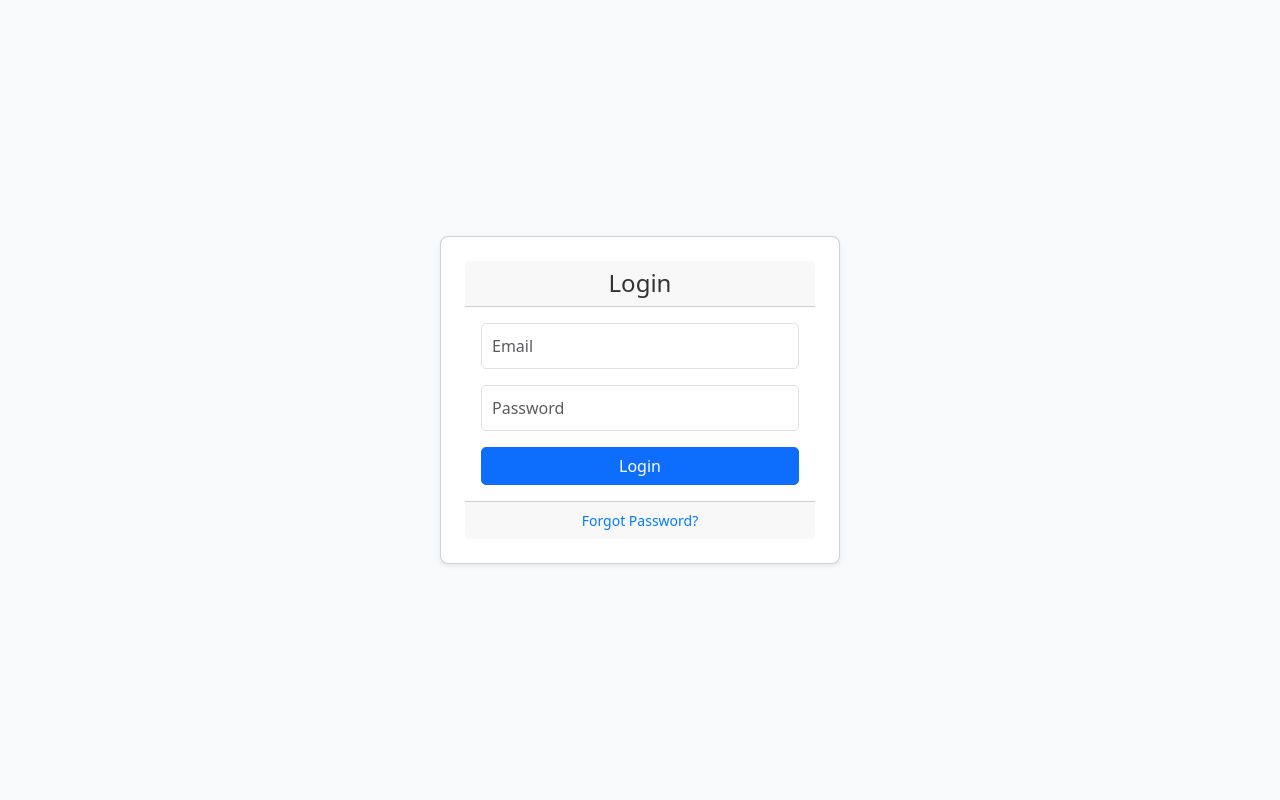
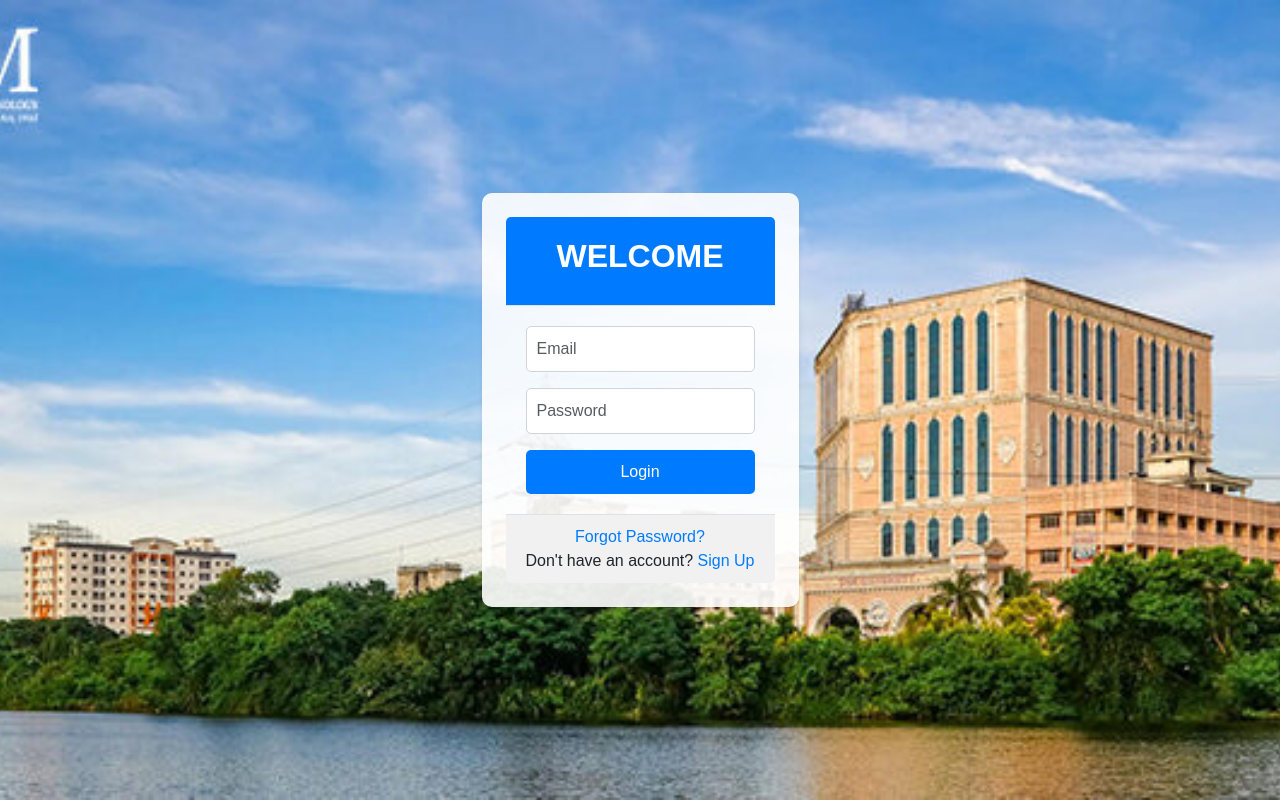
Before and after one commit to Brindhalakshmi17/mini-project, a Flask app: page /login in a window 1280 px wide. Run offline with Flask 3, Linux system fonts and the light colour scheme.

Commit message:
login update

```diff
--- a/static/login.css
+++ b/static/login.css
@@ -1,39 +1,91 @@
-/* Custom Styles for Login Page */
-body {
-    background-color: #f8f9fa;
+/* login.css */
+
+/* Basic Reset */
+body, h2, p {
+    margin: 0;
+    padding: 0;
+    box-sizing: border-box;
 }
 
-.card {
-    width: 100%;
-    max-width: 400px;
-    border-radius: 8px;
+body {
+    font-family: Arial, sans-serif;
+    background: url('../static/SRM.jpg') no-repeat center center fixed;
+    background-size: cover; /* Cover the entire viewport */
+    color: #333; /* Dark text color */
 }
 
-.card-header h2 {
-    margin-bottom: 0;
-    font-size: 24px;
-    color: #333;
+/* Container Style */
+.container {
+    max-width: 400px;
 }
 
-.form-control {
-    border-radius: 5px;
-    padding: 10px;
+/* Card Style */
+.card {
+    border-radius: 10px; /* Rounded corners */
+    border: none; /* Remove default border */
+    box-shadow: 0 4px 8px rgba(0, 0, 0, 0.1); /* Subtle shadow */
+    background: rgba(255, 255, 255, 0.9); /* Slightly transparent white background */
 }
 
-.btn {
-    border-radius: 5px;
+/* Card Header */
+.card-header {
+    background-color: #007bff; /* Bootstrap primary color */
+    color: white;
+    border-bottom: 1px solid #dee2e6; /* Light border for separation */
+    padding: 15px;
+    font-size: 24px; /* Larger font size for header */
+}
+
+/* Card Body */
+.card-body {
+    padding: 20px;
+}
+
+/* Form Inputs */
+.form-control {
+    border-radius: 5px; /* Rounded corners for input fields */
+    border: 1px solid #ced4da; /* Light border for inputs */
+    padding: 10px; /* Padding inside input fields */
+    margin-bottom: 15px; /* Space between fields */
+}
+
+/* Button Style */
+.btn-primary {
+    background-color: #007bff; /* Bootstrap primary color */
+    border: none; /* Remove default border */
+    border-radius: 5px; /* Rounded corners */
+    padding: 10px; /* Padding inside button */
+}
+
+.btn-primary:hover {
+    background-color: #0056b3; /* Darker shade on hover */
+}
+
+/* Card Footer */
+.card-footer {
+    background-color: #f1f1f1; /* Light footer background */
+    border-top: 1px solid #dee2e6; /* Light border for separation */
+    padding: 10px;
 }
 
 .card-footer p {
     margin-bottom: 0;
-    font-size: 14px;
 }
 
 .card-footer a {
+    color: #007bff; /* Link color */
     text-decoration: none;
-    color: #007bff;
 }
 
 .card-footer a:hover {
-    text-decoration: underline;
+    text-decoration: underline; /* Underline on hover */
 }
+
+/* Welcome Message */
+.card-header::before {
+    content: "WELCOME";
+    display: block;
+    font-size: 32px; /* Larger font size for welcome message */
+    font-weight: bold;
+    margin-bottom: 10px; /* Space below the welcome message */
+}
--- a/templates/login.html
+++ b/templates/login.html
@@ -12,7 +12,7 @@
     <div class="container d-flex justify-content-center align-items-center min-vh-100">
         <div class="card shadow-sm p-4">
             <div class="card-header text-center">
-                <h2>Login</h2>
+                <h2></h2> <!-- Empty header for WELCOME message -->
             </div>
             <div class="card-body">
                 <form class="login-form" action="/login" method="POST">
@@ -27,6 +27,7 @@
             </div>
             <div class="card-footer text-center">
                 <p><a href="/forgot_password">Forgot Password?</a></p>
+                <p>Don't have an account? <a href="/signup">Sign Up</a></p>
             </div>
         </div>
     </div>
```
Also changed, not shown: static/dashboard.css (+39 -85 lines), templates/dashboard.html (+11 -0 lines), static/SRM.jpg (added).
